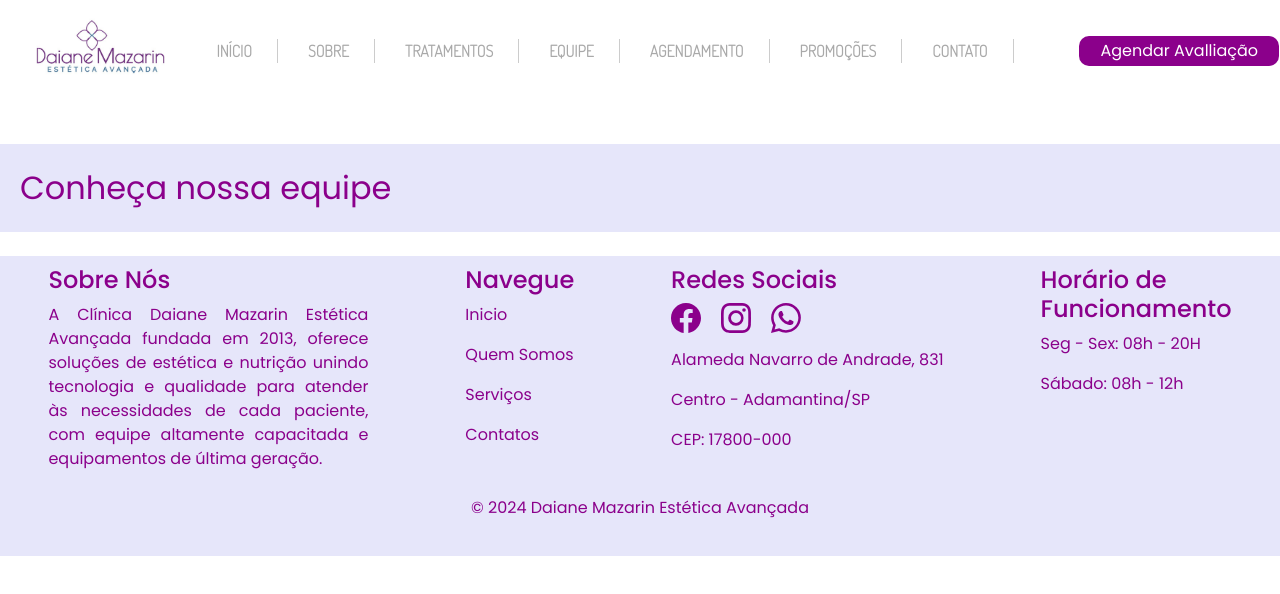
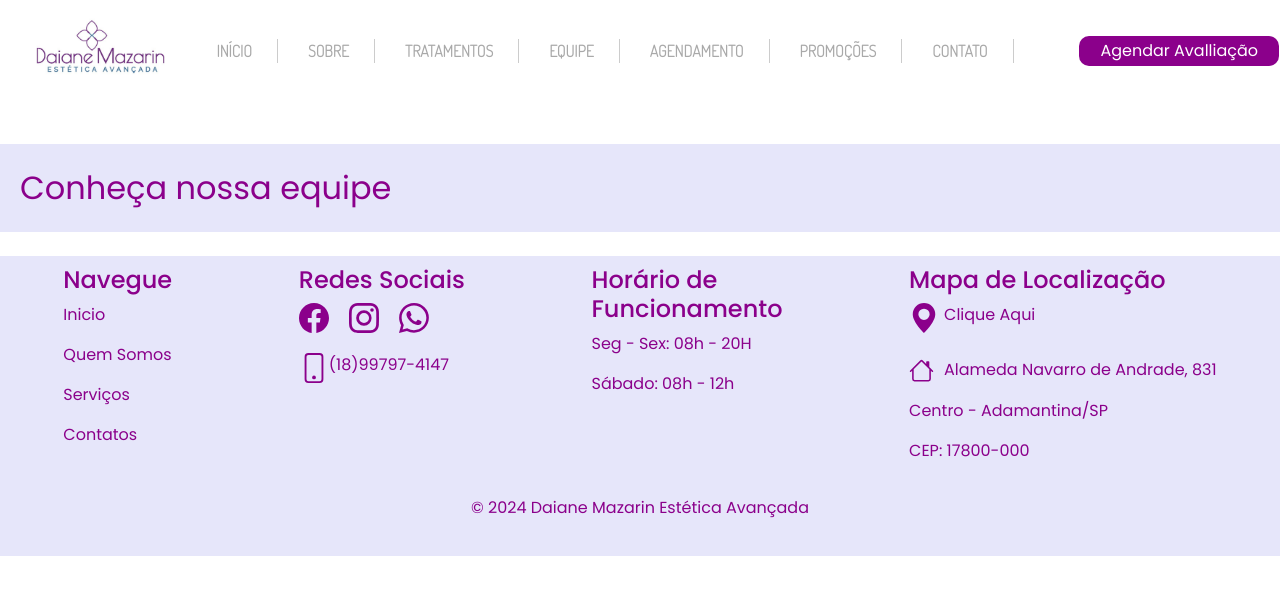
Before and after one commit to assis1983/DaianeMazarin, a React (Vite) app: page /team in a window 1280 px wide. Shown: the top 594 px of the page. Built offline with nearby package versions, Linux system fonts and the light colour scheme; the HTML template or start-up script is replaced by a standard one.

Commit message:
Add icons

```diff
--- a/package.json
+++ b/package.json
@@ -19,11 +19,12 @@
     "react-bootstrap": "^2.9.2",
     "react-dom": "^18.2.0",
     "react-intersection-observer": "^9.5.3",
-    "react-router-dom": "^6.21.1",
+    "react-router-dom": "^6.21.2",
     "sass": "^1.69.7",
     "styled-components": "^6.1.6"
   },
   "devDependencies": {
+    "@types/leaflet": "^1.9.8",
     "@types/react": "^18.2.43",
     "@types/react-dom": "^18.2.17",
     "@types/react-slick": "^0.23.13",
--- /dev/null
+++ b/src/assets/home.tsx
@@ -0,0 +1,17 @@
+
+function IconHome() {
+  return (
+    <svg
+      xmlns="http://www.w3.org/2000/svg"
+      width="25"
+      height="25"
+      fill="#8B008B"
+      className="bi bi-house"
+      viewBox="0 0 16 16"
+    >
+      <path d="M8.707 1.5a1 1 0 00-1.414 0L.646 8.146a.5.5 0 00.708.708L2 8.207V13.5A1.5 1.5 0 003.5 15h9a1.5 1.5 0 001.5-1.5V8.207l.646.647a.5.5 0 00.708-.708L13 5.793V2.5a.5.5 0 00-.5-.5h-1a.5.5 0 00-.5.5v1.293zM13 7.207V13.5a.5.5 0 01-.5.5h-9a.5.5 0 01-.5-.5V7.207l5-5z"></path>
+    </svg>
+  );
+}
+
+export default IconHome;
--- /dev/null
+++ b/src/assets/local.tsx
@@ -0,0 +1,17 @@
+
+function IconMap() {
+  return (
+    <svg
+      xmlns="http://www.w3.org/2000/svg"
+      width="30"
+      height="30"
+      fill="#8B008B"
+      className="bi bi-geo-alt-fill"
+      viewBox="0 0 16 16"
+    >
+      <path d="M8 16s6-5.686 6-10A6 6 0 002 6c0 4.314 6 10 6 10m0-7a3 3 0 110-6 3 3 0 010 6"></path>
+    </svg>
+  );
+}
+
+export default IconMap;
--- /dev/null
+++ b/src/assets/phone.tsx
@@ -0,0 +1,18 @@
+
+function IconPhone() {
+  return (
+    <svg
+      xmlns="http://www.w3.org/2000/svg"
+      width="30"
+      height="30"
+      fill="#8b008b"
+      className="bi bi-phone"
+      viewBox="0 0 16 16"
+    >
+      <path d="M11 1a1 1 0 011 1v12a1 1 0 01-1 1H5a1 1 0 01-1-1V2a1 1 0 011-1zM5 0a2 2 0 00-2 2v12a2 2 0 002 2h6a2 2 0 002-2V2a2 2 0 00-2-2z"></path>
+      <path d="M8 14a1 1 0 100-2 1 1 0 000 2"></path>
+    </svg>
+  );
+}
+
+export default IconPhone;
--- a/src/components/Footer/index.tsx
+++ b/src/components/Footer/index.tsx
@@ -1,8 +1,11 @@
-import { Baseboard, Copyright } from "./style";
+import { Baseboard, Copyright, Rede } from "./style";
 import IconFace from "../../assets/facebook";
 import IconInstagram from "../../assets/instagram";
 import IconWhats from "../../assets/whats";
 import { Link } from "react-router-dom";
+import IconMap from "../../assets/local";
+import IconHome from "../../assets/home";
+import IconPhone from "../../assets/phone";
 
 const MyFooter = () => {
   const linkInstagram = "https://www.instagram.com/daianemazarinestetica/";
@@ -10,18 +13,12 @@
     "https://www.facebook.com/daianemazarinestetica/?locale=pt_BR";
   const linkWhats = "https://api.whatsapp.com/send?phone=5518996832891";
 
+  const openMap =
+    "https://www.google.com.br/maps/place/Daiane+Mazarin+Est%C3%A9tica+Avan%C3%A7ada/@-21.683331,-51.0724633,809m/data=!3m1!1e3!4m6!3m5!1s0x9496a3970c1fa99f:0xac1ee74e43087712!8m2!3d-21.6835606!4d-51.0741371!16s%2Fg%2F11fk8zqtw9?entry=ttu";
+
   return (
     <>
       <Baseboard>
-        <div className="TitleSobre">
-          <h1>Sobre Nós</h1>
-          <p>
-            A Clínica Daiane Mazarin Estética Avançada fundada em 2013, oferece
-            soluções de estética e nutrição unindo tecnologia e qualidade para
-            atender às necessidades de cada paciente, com equipe altamente
-            capacitada e equipamentos de última geração.
-          </p>
-        </div>
         <div className="TitleNav">
           <h1>Navegue</h1>
           <Link to={"/"}>
@@ -43,6 +40,7 @@
             className="LinkGit"
           />
         </div>
+        <Rede>
           <div className="TitleRedes">
             <h1>Redes Sociais</h1>
 
@@ -55,12 +53,13 @@
             <a href={linkWhats} target="_blank">
               <IconWhats />
             </a>
-          <div className="address">
-            <p>Alameda Navarro de Andrade, 831</p>
-            <p>Centro - Adamantina/SP</p>
-            <p>CEP: 17800-000</p>
           </div>
-        </div>
+          <p className="phone">
+            <IconPhone />
+            (18)99797-4147
+          </p>
+        </Rede>
+
         <div className="TitleInfo">
           <h1>
             Horário de
@@ -69,6 +68,19 @@
           </h1>
           <p>Seg - Sex: 08h - 20H</p>
           <p>Sábado: 08h - 12h</p>
+        </div>
+        <div className="address">
+          <h1>Mapa de Localização</h1>
+          <a href={openMap} target="_blank" className="link">
+            <IconMap />
+            <p>Clique Aqui</p>
+          </a>
+          <p className="icon">
+            <IconHome />
+            Alameda Navarro de Andrade, 831
+          </p>
+          <p>Centro - Adamantina/SP</p>
+          <p>CEP: 17800-000</p>
         </div>
       </Baseboard>
       <Copyright>
--- a/src/components/Footer/style.ts
+++ b/src/components/Footer/style.ts
@@ -5,28 +5,6 @@
   justify-content: space-around;
   height: 15rem;
   background-color: #e6e6fa;
-
-  .TitleSobre {
-    display: flex;
-    flex-direction: column;
-    color: #8b008b;
-    margin: 0;
-    padding: 0;
-    h1 {
-      font-size: 1.5rem;
-      margin-top: 10px;
-    }
-    a {
-      text-decoration: none;
-      color: inherit;
-    }
-    p {
-      font-size: 1rem;
-      text-align: justify;
-      max-width: 320px;
-    }
-  }
-
   .TitleInfo {
     display: flex;
     flex-direction: column;
@@ -64,6 +42,7 @@
 
   .TitleRedes {
     color: #8b008b;
+
     h1 {
       font-size: 1.5rem;
       margin-top: 10px;
@@ -76,7 +55,37 @@
   }
 
   .address {
+    display: flex;
+    flex-direction: column;
+    color: #8b008b;
+    h1 {
+      font-size: 1.5rem;
+      margin-top: 10px;
+      color: #8b008b;
+    }
+  }
+  .icon {
+    display: flex;
+    gap: 10px;
     margin-top: 15px;
+  }
+  .link {
+    display: flex;
+    gap: 5px;
+    text-decoration: none;
+    color: inherit;
+  }
+`;
+export const Rede = styled.div`
+  display: flex;
+  flex-direction: column;
+  color: #8b008b;
+
+  .phone {
+    margin-top: 20px;
+    display: flex;
+    algn-items: center;
+
   }
 `;
 
```
Also changed, not shown: src/Pages/Home/index.tsx (+12 -4 lines), src/assets/mail.tsx (added, +18 -0 lines), 1 other file (tests, documents, lock files or other folders). Lines whose indentation alone changed are shown as unchanged.
